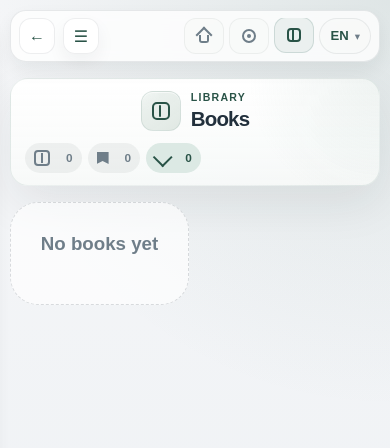
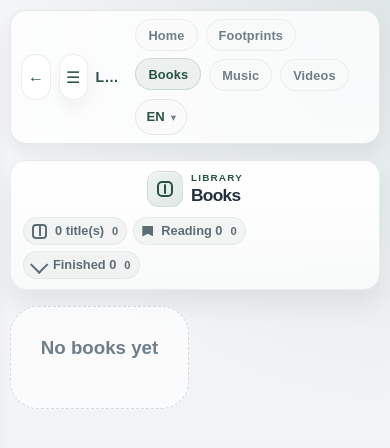
Before and after one commit to ZhehuaZhu/moments-library, a Flask app: page /books in a window 390 px wide. Shown: the top 448 px of the page. Run offline with Flask 3, Linux system fonts and the light colour scheme; data that the repository does not hold is empty; parts of the project's set-up code (start-up, migrations or seed data) failed here and were passed over; some libraries are stand-ins or nearby versions.

Commit message:
优化展示界面

```diff
--- a/app/static/css/modules/library.css
+++ b/app/static/css/modules/library.css
@@ -55,28 +55,28 @@
 
 .page-header.page-header--bookshelf {
     align-items: center;
-    padding: 22px 24px;
+    padding: 16px 18px;
     border: 1px solid rgba(63, 111, 100, 0.1);
     background:
-        radial-gradient(circle at top right, rgba(145, 176, 165, 0.14), transparent 34%),
-        linear-gradient(180deg, rgba(255, 255, 255, 0.98), rgba(247, 249, 248, 0.94));
+        linear-gradient(180deg, rgba(255, 255, 255, 0.98), rgba(248, 250, 249, 0.95));
+    box-shadow: 0 14px 26px rgba(21, 33, 42, 0.08);
 }
 
 .bookshelf-header__hero {
     min-width: 0;
     display: grid;
-    grid-template-columns: 58px minmax(0, 1fr);
-    gap: 16px;
+    grid-template-columns: 48px minmax(0, 1fr);
+    gap: 12px;
     align-items: center;
 }
 
 .bookshelf-header__mark {
-    width: 58px;
-    height: 58px;
+    width: 48px;
+    height: 48px;
     display: inline-grid;
     place-items: center;
     border: 1px solid rgba(63, 111, 100, 0.12);
-    border-radius: 18px;
+    border-radius: 15px;
     background:
         radial-gradient(circle at top left, rgba(255, 255, 255, 0.28), transparent 36%),
         linear-gradient(145deg, rgba(236, 242, 239, 0.98), rgba(224, 232, 227, 0.96));
@@ -85,8 +85,8 @@
 }
 
 .bookshelf-header__mark .nav-link__glyph {
-    width: 22px;
-    height: 22px;
+    width: 19px;
+    height: 19px;
 }
 
 .bookshelf-header__copy {
@@ -94,21 +94,38 @@
 }
 
 .bookshelf-header__copy .eyebrow {
-    margin-bottom: 6px;
+    margin-bottom: 2px;
+    font-size: 0.68rem;
+    letter-spacing: 0.12em;
 }
 
 .bookshelf-header__copy h1 {
     margin: 0;
+    font-size: clamp(1.12rem, 1rem + 1vw, 1.55rem);
+    letter-spacing: -0.04em;
 }
 
 .page-header__stats--bookshelf {
+    display: grid;
+    grid-template-columns: minmax(0, 1fr) auto;
+    align-items: center;
     gap: 10px;
+}
+
+.bookshelf-header__metrics {
+    min-width: 0;
+    display: flex;
+    flex-wrap: wrap;
+    gap: 8px;
 }
 
 .stat-chip--bookshelf {
     position: relative;
-    min-height: 38px;
-    padding-inline: 12px;
+    min-height: 34px;
+    padding: 0 11px;
+    border: 1px solid rgba(34, 48, 60, 0.06);
+    background: rgba(34, 48, 60, 0.04);
+    color: #5d6d76;
 }
 
 .stat-chip--bookshelf::before {
@@ -139,11 +156,27 @@
     transform-origin: center;
 }
 
+.bookshelf-header__metric-label {
+    font-size: 0.8rem;
+    font-weight: 700;
+    line-height: 1;
+}
+
+.bookshelf-header__actions {
+    display: inline-flex;
+    gap: 8px;
+    align-items: center;
+}
+
 .bookshelf-header__action {
     position: relative;
     display: inline-flex;
     align-items: center;
-    gap: 8px;
+    gap: 7px;
+    min-height: 34px;
+    padding: 0 12px;
+    border-radius: 999px;
+    box-shadow: none;
 }
 
 .bookshelf-header__action::before {
@@ -168,112 +201,12 @@
         linear-gradient(currentColor, currentColor) center / 2px 13px no-repeat;
 }
 
-.app-header__quickglyph {
-    position: relative;
-    display: none;
-    width: 16px;
-    height: 16px;
-    flex-shrink: 0;
-    color: currentColor;
-}
-
-.app-header__quickglyph--home::before,
-.app-header__quickglyph--home::after,
-.app-header__quickglyph--footprints::before,
-.app-header__quickglyph--footprints::after,
-.app-header__quickglyph--books::before,
-.app-header__quickglyph--books::after,
-.app-header__quickglyph--music::before,
-.app-header__quickglyph--music::after,
-.app-header__quickglyph--videos::before,
-.app-header__quickglyph--videos::after {
-    content: "";
-    position: absolute;
-    box-sizing: border-box;
-}
-
-.app-header__quickglyph--home::before {
-    left: 3px;
-    right: 3px;
-    bottom: 1px;
-    height: 8px;
-    border: 2px solid currentColor;
-    border-top: 0;
-    border-radius: 0 0 3px 3px;
-}
-
-.app-header__quickglyph--home::after {
-    left: 2px;
-    top: 1px;
-    width: 12px;
-    height: 12px;
-    border-top: 2px solid currentColor;
-    border-left: 2px solid currentColor;
-    transform: rotate(45deg);
-}
-
-.app-header__quickglyph--footprints::before {
-    inset: 1px;
-    border: 2px solid currentColor;
-    border-radius: 999px;
-}
-
-.app-header__quickglyph--footprints::after {
-    width: 4px;
-    height: 4px;
-    top: 6px;
-    left: 6px;
-    border-radius: 999px;
-    background: currentColor;
-}
-
-.app-header__quickglyph--books::before {
-    inset: 1px;
-    border: 2px solid currentColor;
-    border-radius: 4px;
-}
-
-.app-header__quickglyph--books::after {
-    top: 2px;
-    bottom: 2px;
-    left: 6px;
-    width: 2px;
-    border-radius: 999px;
-    background: currentColor;
-}
-
-.app-header__quickglyph--music::before {
-    right: 3px;
-    top: 1px;
-    width: 2px;
-    height: 11px;
-    background: currentColor;
-}
-
-.app-header__quickglyph--music::after {
-    left: 3px;
-    bottom: 1px;
-    width: 7px;
-    height: 7px;
-    border: 2px solid currentColor;
-    border-radius: 999px;
-}
-
-.app-header__quickglyph--videos::before {
-    inset: 2px 1px;
-    border: 2px solid currentColor;
-    border-radius: 3px;
-}
-
-.app-header__quickglyph--videos::after {
-    top: 5px;
-    left: 6px;
-    width: 0;
-    height: 0;
-    border-top: 3px solid transparent;
-    border-bottom: 3px solid transparent;
-    border-left: 5px solid currentColor;
-}
+.bookshelf-header__action-label {
+    font-size: 0.78rem;
+    font-weight: 700;
+    line-height: 1;
+}
+
 
 .music-library-list {
     display: grid;
--- a/app/static/css/modules/responsive.css
+++ b/app/static/css/modules/responsive.css
@@ -246,93 +246,42 @@
         flex: 0 0 auto;
     }
 
-    .app-body.books-page .app-header {
-        padding: 8px 10px;
-        gap: 8px;
-        border-radius: 18px;
-    }
-
-    .app-body.books-page .app-header__copy {
-        display: none;
-    }
-
-    .app-body.books-page .app-header__main {
-        gap: 8px;
-    }
-
-    .app-body.books-page .app-header .icon-button {
+    .app-body.books-page .page-header--bookshelf {
+        gap: 10px;
+        padding: 12px 14px;
+        border-radius: 22px;
+    }
+
+    .app-body.books-page .bookshelf-header__hero {
+        grid-template-columns: 40px minmax(0, 1fr);
+        gap: 10px;
+    }
+
+    .app-body.books-page .bookshelf-header__mark {
         width: 40px;
         height: 40px;
-        min-height: 40px;
-        border-radius: 14px;
-    }
-
-    .app-body.books-page .app-header__quicknav {
-        flex: 1;
-        width: auto;
-        overflow-x: auto;
-        flex-wrap: nowrap;
-        justify-content: flex-end;
-        gap: 6px;
-    }
-
-    .app-body.books-page .app-header__quicklink {
-        min-width: 40px;
-        min-height: 40px;
-        padding: 0;
-        border-radius: 14px;
-        font-size: 0;
-    }
-
-    .app-body.books-page .app-header__quickglyph {
-        display: inline-block;
-    }
-
-    .app-body.books-page .app-header__quicktext {
-        display: none;
-    }
-
-    .app-body.books-page .app-header__quicklink--music,
-    .app-body.books-page .app-header__quicklink--videos {
-        display: none;
-    }
-
-    .app-body.books-page .page-header--bookshelf {
-        gap: 12px;
-        padding: 14px 16px;
-        border-radius: 22px;
-    }
-
-    .app-body.books-page .bookshelf-header__hero {
-        grid-template-columns: 44px minmax(0, 1fr);
-        gap: 12px;
-    }
-
-    .app-body.books-page .bookshelf-header__mark {
-        width: 44px;
-        height: 44px;
-        border-radius: 14px;
+        border-radius: 12px;
     }
 
     .app-body.books-page .bookshelf-header__mark .nav-link__glyph {
-        width: 18px;
-        height: 18px;
+        width: 16px;
+        height: 16px;
     }
 
     .app-body.books-page .bookshelf-header__copy .eyebrow {
-        margin-bottom: 4px;
-        font-size: 0.66rem;
+        margin-bottom: 2px;
+        font-size: 0.62rem;
         letter-spacing: 0.12em;
     }
 
     .app-body.books-page .page-header--bookshelf h1 {
-        font-size: 1.48rem;
+        font-size: 1.22rem;
     }
 
     .app-body.books-page .page-header__stats--bookshelf {
         width: 100%;
         display: grid;
-        grid-template-columns: repeat(3, minmax(0, max-content)) 1fr auto auto;
+        grid-template-columns: minmax(0, 1fr) auto;
         align-items: center;
         gap: 8px;
         overflow: visible;
@@ -340,26 +289,39 @@
         padding: 0;
     }
 
+    .app-body.books-page .bookshelf-header__metrics {
+        gap: 6px;
+    }
+
     .app-body.books-page .stat-chip--bookshelf {
-        min-height: 34px;
-        padding: 0 10px;
+        min-height: 30px;
+        padding: 0 9px;
         font-size: 0;
     }
 
     .app-body.books-page .stat-chip--bookshelf::after {
         content: attr(data-count);
-        font-size: 0.78rem;
+        font-size: 0.74rem;
         font-weight: 800;
         color: inherit;
     }
 
     .app-body.books-page .bookshelf-header__action {
-        width: 40px;
-        min-height: 40px;
+        width: 34px;
+        min-height: 34px;
         padding: 0;
-        border-radius: 14px;
+        border-radius: 12px;
         font-size: 0;
         box-shadow: none;
+    }
+
+    .app-body.books-page .bookshelf-header__action::before {
+        width: 14px;
+        height: 14px;
+    }
+
+    .app-body.books-page .bookshelf-header__action-label {
+        display: none;
     }
 
     .sidebar {
@@ -1510,43 +1472,31 @@
 }
 
 @media (max-width: 480px) {
-    .app-body.books-page .app-header {
-        top: 8px;
-        padding: 7px 8px;
+    .app-body.books-page .bookshelf-header__action {
+        width: 32px;
+        height: 32px;
+        min-height: 32px;
+        border-radius: 11px;
+    }
+
+    .app-body.books-page .page-header--bookshelf {
+        padding: 10px 12px;
         border-radius: 16px;
     }
 
-    .app-body.books-page .app-header .icon-button,
-    .app-body.books-page .app-header__quicklink,
-    .app-body.books-page .bookshelf-header__action {
+    .app-body.books-page .bookshelf-header__hero {
+        grid-template-columns: 36px minmax(0, 1fr);
+        gap: 8px;
+    }
+
+    .app-body.books-page .bookshelf-header__mark {
         width: 36px;
         height: 36px;
-        min-height: 36px;
-        border-radius: 12px;
-    }
-
-    .app-body.books-page .app-header__quicknav {
-        gap: 5px;
-    }
-
-    .app-body.books-page .page-header--bookshelf {
-        padding: 12px 14px;
-        border-radius: 18px;
-    }
-
-    .app-body.books-page .bookshelf-header__hero {
-        grid-template-columns: 40px minmax(0, 1fr);
-        gap: 10px;
-    }
-
-    .app-body.books-page .bookshelf-header__mark {
-        width: 40px;
-        height: 40px;
-        border-radius: 12px;
+        border-radius: 11px;
     }
 
     .app-body.books-page .page-header--bookshelf h1 {
-        font-size: 1.28rem;
+        font-size: 1.08rem;
     }
 
     .app-body.books-page .page-header__stats--bookshelf {
@@ -1554,17 +1504,17 @@
     }
 
     .app-body.books-page .stat-chip--bookshelf {
-        min-height: 30px;
-        padding: 0 9px;
+        min-height: 28px;
+        padding: 0 8px;
     }
 
     .app-body.books-page .stat-chip--bookshelf::before {
-        width: 12px;
-        height: 12px;
+        width: 11px;
+        height: 11px;
     }
 
     .app-body.books-page .stat-chip--bookshelf::after {
-        font-size: 0.74rem;
+        font-size: 0.7rem;
     }
 }
 
--- a/app/templates/books.html
+++ b/app/templates/books.html
@@ -13,16 +13,19 @@
         </div>
     </div>
     <div class="page-header__stats page-header__stats--bookshelf">
+        <div class="bookshelf-header__metrics">
             <span class="stat-chip stat-chip--bookshelf stat-chip--books-total" data-count="{{ result_count }}" aria-label="{{ t('counts.titles', count=result_count) }}">
-            {{ t('counts.titles', count=result_count) }}
+                <span class="bookshelf-header__metric-label">{{ t('counts.titles', count=result_count) }}</span>
             </span>
             <span class="stat-chip stat-chip--bookshelf stat-chip--books-reading" data-count="{{ reading_count }}" aria-label="{{ t('book_status.reading') }} {{ reading_count }}">
-            {{ t('book_status.reading') }} {{ reading_count }}
+                <span class="bookshelf-header__metric-label">{{ t('book_status.reading') }} {{ reading_count }}</span>
             </span>
             <span class="stat-chip stat-chip--accent stat-chip--bookshelf stat-chip--books-finished" data-count="{{ finished_count }}" aria-label="{{ t('book_status.finished') }} {{ finished_count }}">
-            {{ t('book_status.finished') }} {{ finished_count }}
+                <span class="bookshelf-header__metric-label">{{ t('book_status.finished') }} {{ finished_count }}</span>
             </span>
+        </div>
         {% if can_manage %}
+            <div class="bookshelf-header__actions">
                 <button
                     type="button"
                     class="button button--subtle button--compact bookshelf-header__action bookshelf-header__action--collection"
@@ -32,7 +35,7 @@
                     aria-expanded="false"
                     aria-label="{{ t('books.new_collection') }}"
                 >
-                {{ t('books.new_collection') }}
+                    <span class="bookshelf-header__action-label">{{ t('books.new_collection') }}</span>
                 </button>
                 <button
                     type="button"
@@ -43,8 +46,9 @@
                     aria-expanded="false"
                     aria-label="{{ t('books.add_book') }}"
                 >
-                {{ t('books.add_book') }}
+                    <span class="bookshelf-header__action-label">{{ t('books.add_book') }}</span>
                 </button>
+            </div>
         {% endif %}
     </div>
 </section>
--- a/app/templates/includes/app_header.html
+++ b/app/templates/includes/app_header.html
@@ -1,4 +1,4 @@
-<header class="app-header{% if active_nav == 'books' %} app-header--bookshelf{% endif %}">
+<header class="app-header">
     <div class="app-header__main">
         {% if request.endpoint != "main.index" %}
             <button
@@ -26,39 +26,34 @@
     {% if module_labels is defined %}
         <nav class="app-header__quicknav" aria-label="{{ t('nav.quick_navigation') }}">
             <a
-                class="app-header__quicklink app-header__quicklink--home {% if request.endpoint == 'main.index' %}is-active{% endif %}"
+                class="app-header__quicklink {% if request.endpoint == 'main.index' %}is-active{% endif %}"
                 href="{{ url_for('main.index') }}"
             >
-                <span class="app-header__quickglyph app-header__quickglyph--home" aria-hidden="true"></span>
-                <span class="app-header__quicktext">{{ t('common.home') }}</span>
+                {{ t('common.home') }}
             </a>
             <a
-                class="app-header__quicklink app-header__quicklink--footprints {% if request.endpoint == 'main.footprints' %}is-active{% endif %}"
+                class="app-header__quicklink {% if request.endpoint == 'main.footprints' %}is-active{% endif %}"
                 href="{{ url_for('main.footprints') }}"
             >
-                <span class="app-header__quickglyph app-header__quickglyph--footprints" aria-hidden="true"></span>
-                <span class="app-header__quicktext">{{ t('nav.footprints') }}</span>
+                {{ t('nav.footprints') }}
             </a>
             <a
-                class="app-header__quicklink app-header__quicklink--books {% if active_nav == 'books' %}is-active{% endif %}"
+                class="app-header__quicklink {% if active_nav == 'books' %}is-active{% endif %}"
                 href="{{ url_for('library.books') }}"
             >
-                <span class="app-header__quickglyph app-header__quickglyph--books" aria-hidden="true"></span>
-                <span class="app-header__quicktext">{{ module_labels.books }}</span>
+                {{ module_labels.books }}
             </a>
             <a
-                class="app-header__quicklink app-header__quicklink--music {% if active_nav == 'music' %}is-active{% endif %}"
+                class="app-header__quicklink {% if active_nav == 'music' %}is-active{% endif %}"
                 href="{{ url_for('library.tracks') }}"
             >
-                <span class="app-header__quickglyph app-header__quickglyph--music" aria-hidden="true"></span>
-                <span class="app-header__quicktext">{{ module_labels.music }}</span>
+                {{ module_labels.music }}
             </a>
             <a
-                class="app-header__quicklink app-header__quicklink--videos {% if active_nav == 'videos' %}is-active{% endif %}"
+                class="app-header__quicklink {% if active_nav == 'videos' %}is-active{% endif %}"
                 href="{{ url_for('library.videos') }}"
             >
-                <span class="app-header__quickglyph app-header__quickglyph--videos" aria-hidden="true"></span>
-                <span class="app-header__quicktext">{{ module_labels.videos }}</span>
+                {{ module_labels.videos }}
             </a>
             {% set language_switcher_compact = true %}
             {% include "includes/language_switcher.html" %}
```
Lines whose indentation alone changed are shown as unchanged.
